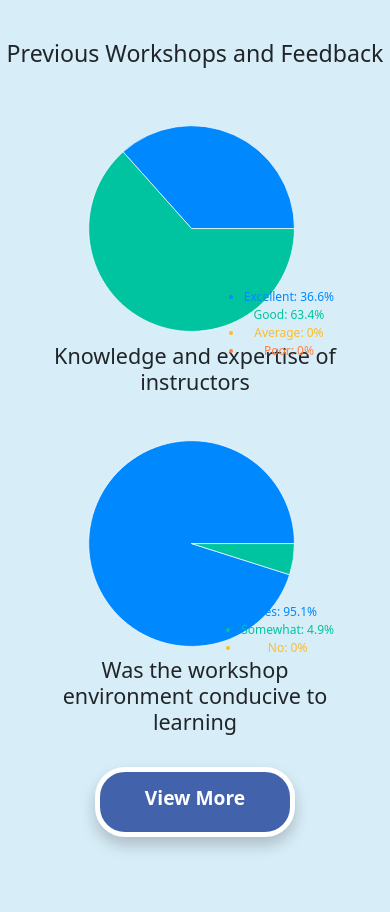
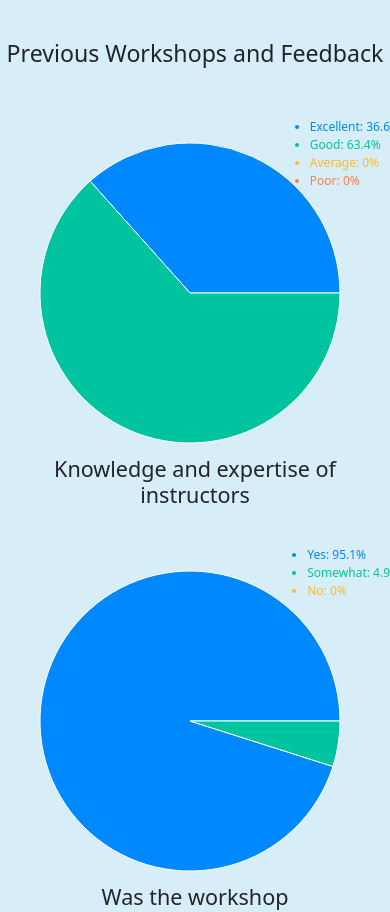
Before and after one commit to Aerykcodes/Humble-Coders-new, a React (Vite) app: page / in a window 390 px wide. Shown: the part 1742-2654 px from the top of the page. Built offline with nearby package versions, Linux system fonts and the light colour scheme; a web font is replaced by a local one.

Commit message:
minor Changes in graph

```diff
--- a/src/assets/Pages/Home/Home.css
+++ b/src/assets/Pages/Home/Home.css
@@ -118,9 +118,18 @@
 }
 
 /* Custom CSS for PieChart Legend Positioning */
-.custom-legend {
-  font-size: 12px;
-  text-align: left;
-  margin-left: 50px; /* Adjust this value to move the legend to the left */
-  margin-top: -150px;
+/* Home.css */
+
+@media (max-width: 767px) {
+  .responsive-logo {
+    max-width: 100%; /* Ensure the logo takes full width on small screens */
+    margin: 20px auto; /* Adjust margin for small screens */
+  }
 }
+
+@media (max-width: 576px) {
+  .responsive-logo {
+    max-width: 100%; /* Ensure the logo takes full width on extra small screens */
+    margin: 10px auto; /* Adjust margin for extra small screens */
+  }
+}
--- a/src/assets/Pages/Home/Home.jsx
+++ b/src/assets/Pages/Home/Home.jsx
@@ -26,12 +26,13 @@ function Home() {
   return (
     <div className='Home-background'>
       <Navbar />
-      <img
+            <img
         src={logo1}
         alt="Course banner"
-        className="img-fluid"
+        className="img-fluid responsive-logo"
         style={{ maxWidth: '600px', height: 'auto', display: 'block', margin: '80px auto' }} // Adjust the size as needed
       />
+
       <div className="homepage-container">
         <div className="header-box-container">
           <header className="header-box" style={{ marginTop: '0' }}> {/* Removed extra margin */}
--- a/src/assets/Pages/Home/PieChart.css
+++ b/src/assets/Pages/Home/PieChart.css
@@ -3,42 +3,6 @@
 .custom-legend {
   font-size: 12px;
   text-align: left;
-  margin-left: 50px; /* Adjust this value to move the legend to the left */
+  margin-left: 0px; /* Adjust this value to move the legend to the left */
   margin-top: -150px;
 }
-
-@media (max-width: 767px) {
-  .custom-legend {
-    margin-left: 0; /* Reset margin for small screens */
-    margin-top: 10px; /* Add space above the legend */
-    text-align: center; /* Center align legend for small screens */
-  }
-
-  .recharts-wrapper {
-    width: 100% !important; /* Ensure the chart uses full width on small screens */
-    height: auto !important; /* Maintain aspect ratio */
-  }
-
-  .recharts-surface {
-    width: 100% !important; /* Ensure the chart uses full width on small screens */
-    height: auto !important; /* Maintain aspect ratio */
-  }
-
-  .recharts-pie {
-    width: 100% !important; /* Ensure the chart uses full width on small screens */
-    height: auto !important; /* Maintain aspect ratio */
-  }
-
-  /* Ensure the legend is below the chart */
-  .custom-legend {
-    margin-top: 20px;
-  }
-}
-
-/* Ensure proper sizing for the chart containers */
-@media (max-width: 576px) {
-  .col-12.col-sm-6.col-lg-4 {
-    flex: 0 0 100%; /* Set width to 100% for extra small screens */
-    max-width: 100%;
-  }
-}
```
